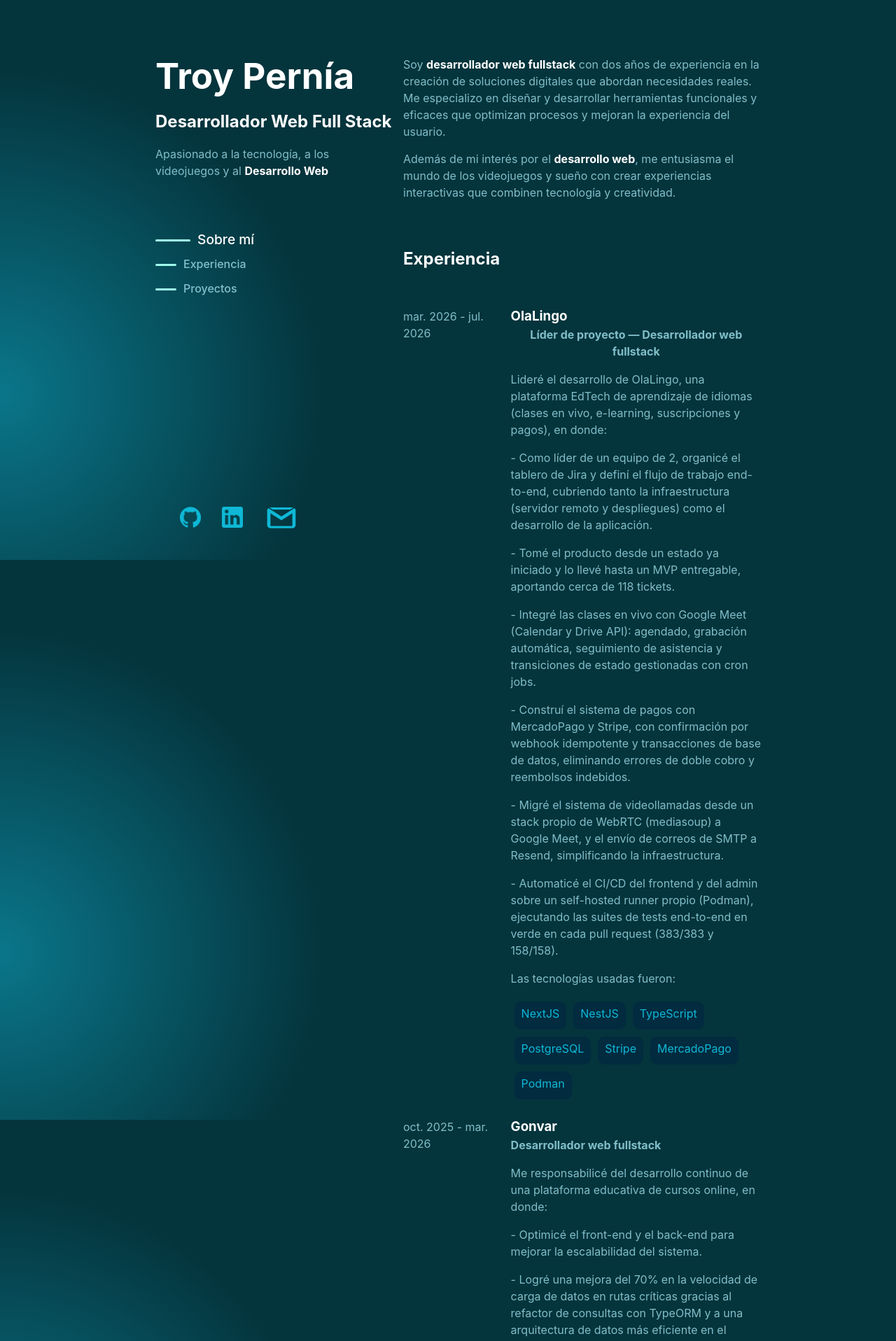
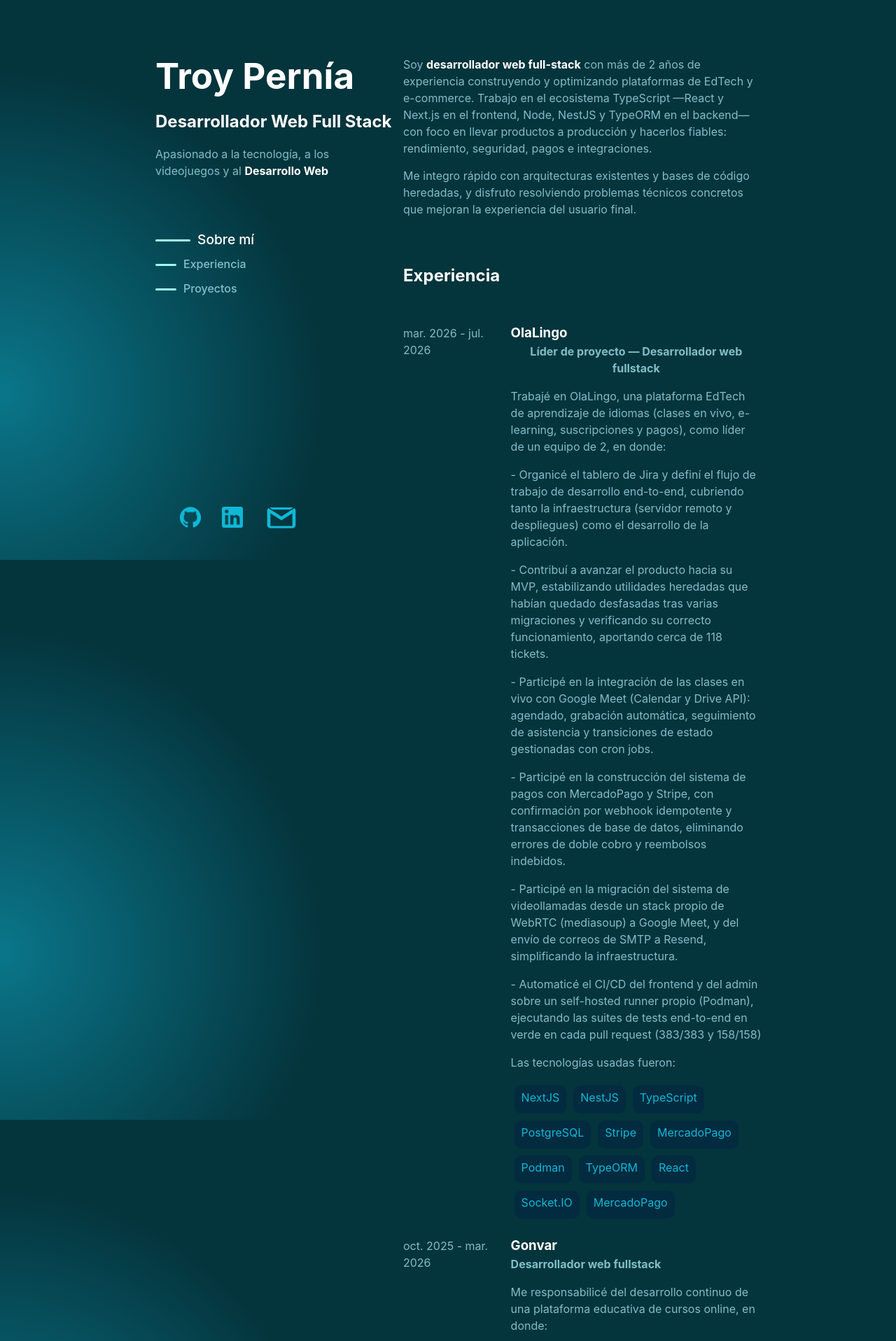
Before and after one commit to Tortoiselizard/Portafolio_Front, a React (Vite) app: page / in a window 1280 px wide. Shown: the top 1916 px of the page at 70% size. Built offline with nearby package versions, Linux system fonts and the light colour scheme.

Commit message:
feat: refine experiences and about me content

```diff
--- a/data.json
+++ b/data.json
@@ -5,13 +5,13 @@
             "company": "OlaLingo",
             "position": "Líder de proyecto — Desarrollador web fullstack",
             "content": [
-                "Lideré el desarrollo de OlaLingo, una plataforma EdTech de aprendizaje de idiomas (clases en vivo, e-learning, suscripciones y pagos), en donde:",
-                "- Como líder de un equipo de 2, organicé el tablero de Jira y definí el flujo de trabajo end-to-end, cubriendo tanto la infraestructura (servidor remoto y despliegues) como el desarrollo de la aplicación.",
-                "- Tomé el producto desde un estado ya iniciado y lo llevé hasta un MVP entregable, aportando cerca de 118 tickets.",
-                "- Integré las clases en vivo con Google Meet (Calendar y Drive API): agendado, grabación automática, seguimiento de asistencia y transiciones de estado gestionadas con cron jobs.",
-                "- Construí el sistema de pagos con MercadoPago y Stripe, con confirmación por webhook idempotente y transacciones de base de datos, eliminando errores de doble cobro y reembolsos indebidos.",
-                "- Migré el sistema de videollamadas desde un stack propio de WebRTC (mediasoup) a Google Meet, y el envío de correos de SMTP a Resend, simplificando la infraestructura.",
-                "- Automaticé el CI/CD del frontend y del admin sobre un self-hosted runner propio (Podman), ejecutando las suites de tests end-to-end en verde en cada pull request (383/383 y 158/158)."
+                "Trabajé en OlaLingo, una plataforma EdTech de aprendizaje de idiomas (clases en vivo, e-learning, suscripciones y pagos), como líder de un equipo de 2, en donde:",
+                "- Organicé el tablero de Jira y definí el flujo de trabajo de desarrollo end-to-end, cubriendo tanto la infraestructura (servidor remoto y despliegues) como el desarrollo de la aplicación.",
+                "- Contribuí a avanzar el producto hacia su MVP, estabilizando utilidades heredadas que habían quedado desfasadas tras varias migraciones y verificando su correcto funcionamiento, aportando cerca de 118 tickets.",
+                "- Participé en la integración de las clases en vivo con Google Meet (Calendar y Drive API): agendado, grabación automática, seguimiento de asistencia y transiciones de estado gestionadas con cron jobs.",
+                "- Participé en la construcción del sistema de pagos con MercadoPago y Stripe, con confirmación por webhook idempotente y transacciones de base de datos, eliminando errores de doble cobro y reembolsos indebidos.",
+                "- Participé en la migración del sistema de videollamadas desde un stack propio de WebRTC (mediasoup) a Google Meet, y del envío de correos de SMTP a Resend, simplificando la infraestructura.",
+                "- Automaticé el CI/CD del frontend y del admin sobre un self-hosted runner propio (Podman), ejecutando las suites de tests end-to-end en verde en cada pull request (383/383 y 158/158)"
             ],
             "footer": [
                 "NextJS",
@@ -20,7 +20,11 @@
                 "PostgreSQL",
                 "Stripe",
                 "MercadoPago",
-                "Podman"
+                "Podman",
+                "TypeORM",
+                "React",
+                "Socket.IO",
+                "MercadoPago"
             ]
         },
         {
@@ -44,14 +48,14 @@
         },
         {
             "date": ["nov/2023", "jul/2025"],
-            "company": "Beraud Gourmet",
+            "company": "Béraud Gourmet",
             "position": "Desarrollador web fullstack",
             "content": [
-                "Participé en el desarrollo de un ecommerce de pizzas en donde:",
+                "Participé en el desarrollo full-stack de una plataforma de comercio electrónico a medida para la venta de pizzas, en donde:",
                 "- Diseñé y desarrollé interfaces gráficas para las secciones de cliente y administrador de una plataforma de ecommerce.",
-                "- Implementé funcionalidades avanzadas como autenticación con Google y manejo de pagos con Stripe.",
-                "- Integré Google Maps para permitir a los clientes seleccionar tiendas basadas en su ubicación.",
-                "- Creé un sistema para el administrador que permite gestionar productos, ingredientes y tiendas, además de visualizar tablas resumen y detalles."
+                "- Implementé funcionalidades clave como gestión de productos, carrito de compras, pasarela de pago y gestión de usuarios",
+                "- Integré APIs de terceros: Passport (autenticación), Stripe (pagos), Google Maps (geolocalización) y Uber (delivery)",
+                "- Creé un panel de administración para gestionar productos, ingredientes y tiendas, además de visualizar tablas resumen y detalles"
             ],
             "footer": [
                 "NextJS",
@@ -59,7 +63,10 @@
                 "TypeScript",
                 "ExpressJS",
                 "TypeORM",
-                "PostgreSQL"
+                "PostgreSQL",
+                "Redux",
+                "Node.js",
+                "Stripe"
             ]
         },
         {
@@ -90,18 +97,19 @@
             },
             "title": "Movie Search Engine",
             "content": [
-                "Movie Search Engine es una aplicación web diseñada para transformar la manera en que los usuarios buscan y exploran películas. A través de una interfaz limpia e intuitiva, la plataforma ofrece una experiencia rica en detalles, permitiendo a los usuarios filtrar por texto y género, además de navegar por información clave de películas y el elenco."
+                "Movie Search Engine es una aplicación web full-stack para buscar y explorar películas. Ofrece búsqueda avanzada con filtros combinados (título, sinopsis y género), vista de detalle de cada película con su reparto, y fichas de actores con su biografía y filmografía",
+                "A nivel técnico, el frontend nunca consume la API de TMDB directamente: las peticiones pasan por funciones serverless organizadas en capas que protegen el token de acceso, de modo que nunca llega al cliente."
             ]
         },
         {
             "link": "https://www.beraudslice.app/",
             "image": {
                 "url": "/grupoberaud.jpg",
-                "alt": "Grupo Beraud"
+                "alt": "Grupo Béraud"
             },
-            "title": "Grupo Beraud",
+            "title": "Grupo Béraud",
             "content": [
-                "Grupo Beraud es una plataforma de ecommerce diseñada para simplificar la compra de tu pizza favorita. Navega fácilmente por el catálogo de pizzas disponibles y selecciona tu tienda preferida o solicita delivery a tu ubicación actual. Añade múltiples productos al carrito y realiza pagos seguros con tarjeta de crédito. Regístrate y lleva un control detallado de tus pedidos para gestionar tus compras de manera eficiente.",
+                "Grupo Béraud es una plataforma de ecommerce diseñada para simplificar la compra de tu pizza favorita. Navega fácilmente por el catálogo de pizzas disponibles y selecciona tu tienda preferida o solicita delivery a tu ubicación actual. Añade múltiples productos al carrito y realiza pagos seguros con tarjeta de crédito. Regístrate y lleva un control detallado de tus pedidos para gestionar tus compras de manera eficiente.",
                 "Como administrador gestiona pedidos, pizzas, tiendas, ingredientes y usuarios mediante una interfaz intuitiva que permite mantener el control total del negocio."
             ]
         },
--- a/src/components/AboutMe/AboutMe.jsx
+++ b/src/components/AboutMe/AboutMe.jsx
@@ -3,8 +3,8 @@
 function AboutMe () {
   return (
     <section id='AboutMe' className={style.AboutMeContainer}>
-      <p>Soy <strong><span>desarrollador web fullstack</span></strong> con dos años de experiencia en la creación de soluciones digitales que abordan necesidades reales. Me especializo en diseñar y desarrollar herramientas funcionales y eficaces que optimizan procesos y mejoran la experiencia del usuario.</p>
-      <p>Además de mi interés por el <strong><span>desarrollo web</span></strong>, me entusiasma el mundo de los videojuegos y sueño con crear experiencias interactivas que combinen tecnología y creatividad.</p>
+      <p>Soy <strong><span>desarrollador web full-stack</span></strong> con más de 2 años de experiencia construyendo y optimizando plataformas de EdTech y e-commerce. Trabajo en el ecosistema TypeScript —React y Next.js en el frontend, Node, NestJS y TypeORM en el backend— con foco en llevar productos a producción y hacerlos fiables: rendimiento, seguridad, pagos e integraciones.</p>
+      <p>Me integro rápido con arquitecturas existentes y bases de código heredadas, y disfruto resolviendo problemas técnicos concretos que mejoran la experiencia del usuario final.</p>
     </section>
   )
 }
```
